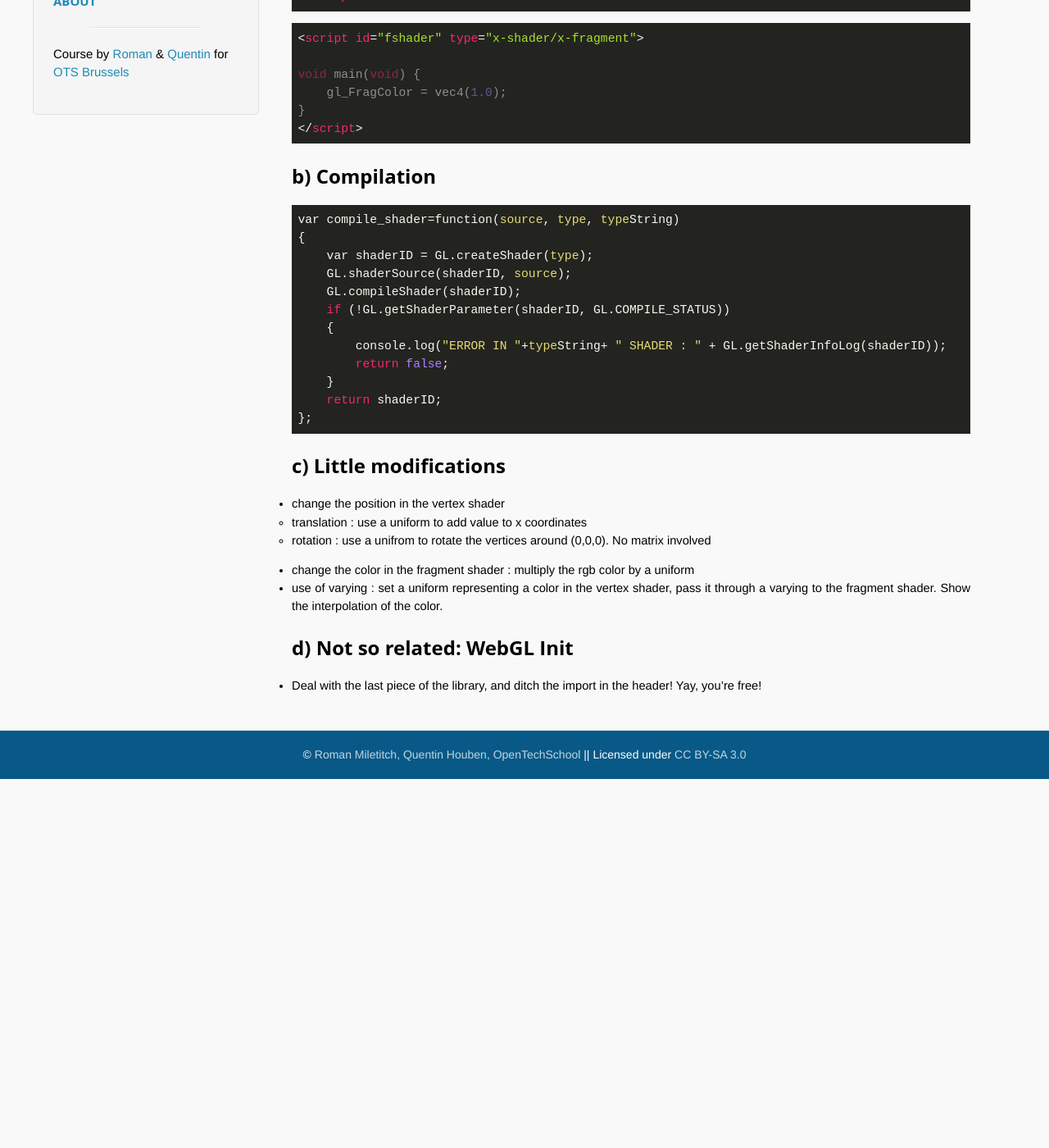
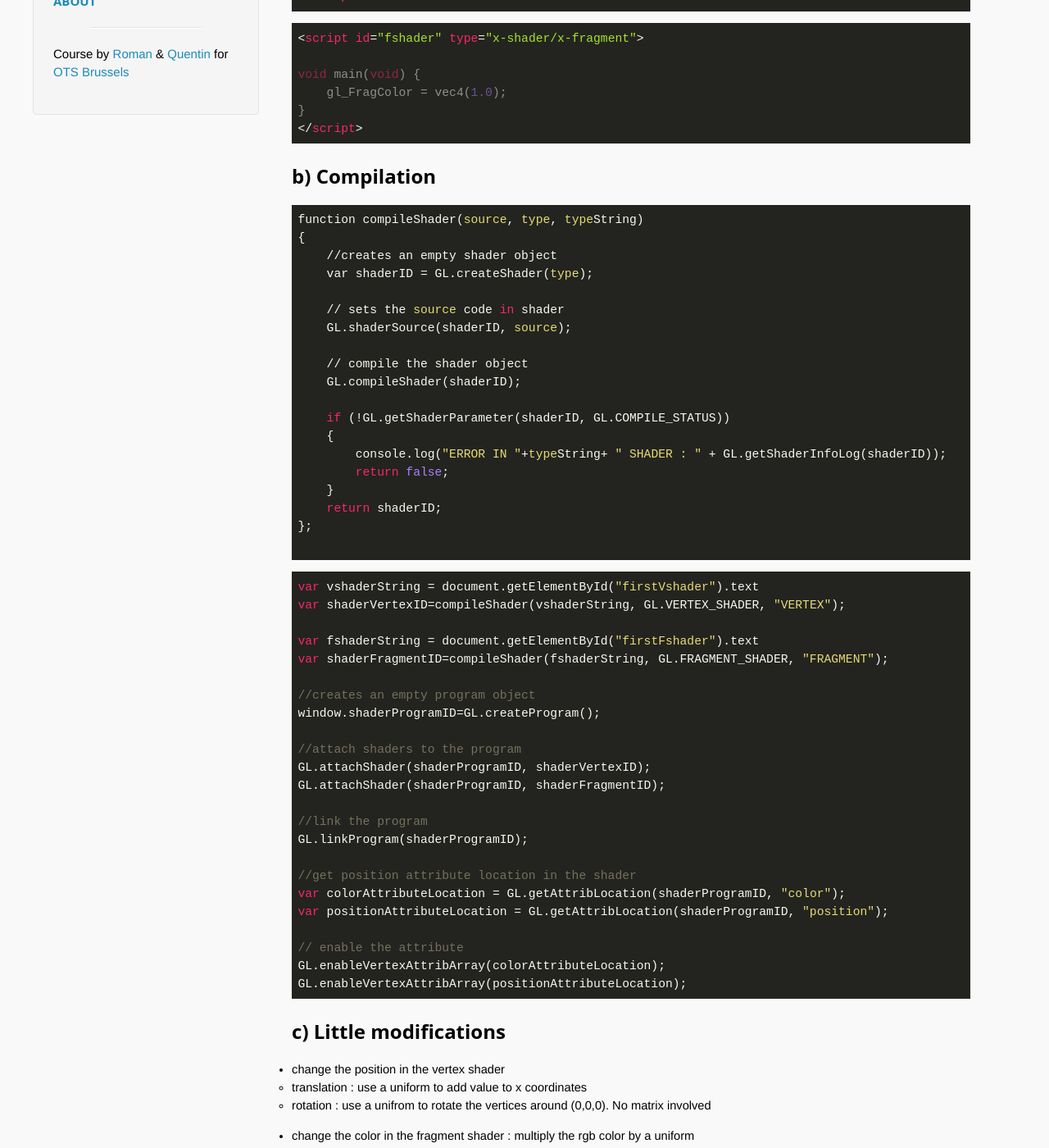
Before and after one commit to OpenTechSchool-Brussels/intro-to-webGL-and-shaders, a Jekyll site: the page built from log2_intro_shaders.md, in a window 1280 px wide and 1400 px high, scrolled down 513 px. Shown: the whole window at 82% size. Built offline with Jekyll 4.4.1, drawn with Linux system fonts in a browser that asks for light colours; before the commit the page ends 1463 px from its top, so only the background shows below that.

Commit message:
update log + refactor lib

```diff
--- a/log2_intro_shaders.md
+++ b/log2_intro_shaders.md
@@ -33,11 +33,17 @@ void main(void) {
 
 ## b) Compilation
 ~~~ JavaScript
-var compile_shader=function(source, type, typeString)
+function compileShader(source, type, typeString)
 {
+    //creates an empty shader object
     var shaderID = GL.createShader(type);
+
+    // sets the source code in shader
     GL.shaderSource(shaderID, source);
+
+    // compile the shader object
     GL.compileShader(shaderID);
+
     if (!GL.getShaderParameter(shaderID, GL.COMPILE_STATUS))
     {
         console.log("ERROR IN "+typeString+ " SHADER : " + GL.getShaderInfoLog(shaderID));
@@ -45,6 +51,33 @@ var compile_shader=function(source, type, typeString)
     }
     return shaderID;
 };
+
+~~~
+
+~~~ JavaScript
+var vshaderString = document.getElementById("firstVshader").text
+var shaderVertexID=compileShader(vshaderString, GL.VERTEX_SHADER, "VERTEX");
+
+var fshaderString = document.getElementById("firstFshader").text
+var shaderFragmentID=compileShader(fshaderString, GL.FRAGMENT_SHADER, "FRAGMENT");
+
+//creates an empty program object
+window.shaderProgramID=GL.createProgram();
+
+//attach shaders to the program
+GL.attachShader(shaderProgramID, shaderVertexID);
+GL.attachShader(shaderProgramID, shaderFragmentID);
+
+//link the program
+GL.linkProgram(shaderProgramID);
+
+//get position attribute location in the shader
+var colorAttributeLocation = GL.getAttribLocation(shaderProgramID, "color");
+var positionAttributeLocation = GL.getAttribLocation(shaderProgramID, "position");
+
+// enable the attribute
+GL.enableVertexAttribArray(colorAttributeLocation);
+GL.enableVertexAttribArray(positionAttributeLocation);
 ~~~
 
 ## c) Little modifications
```
Also changed, not shown: src/lib.js (+18 -2 lines).
